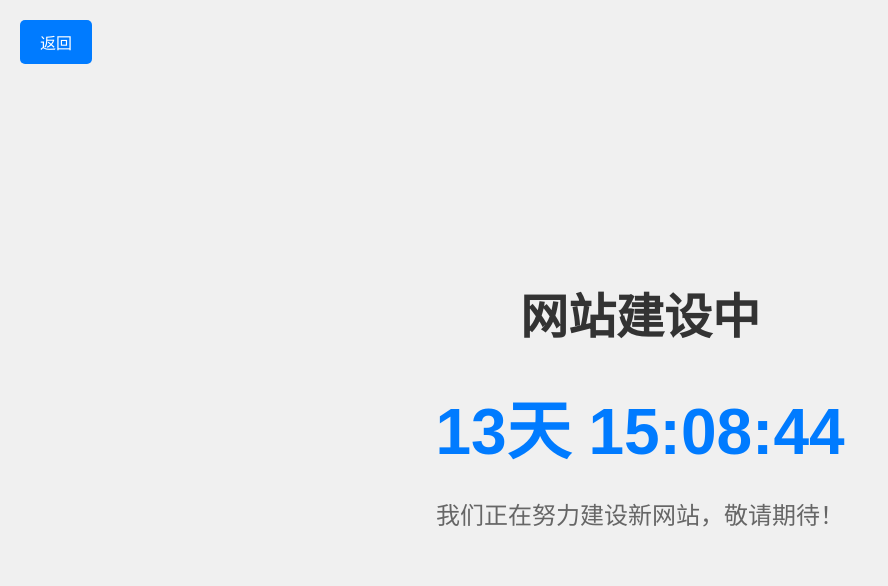
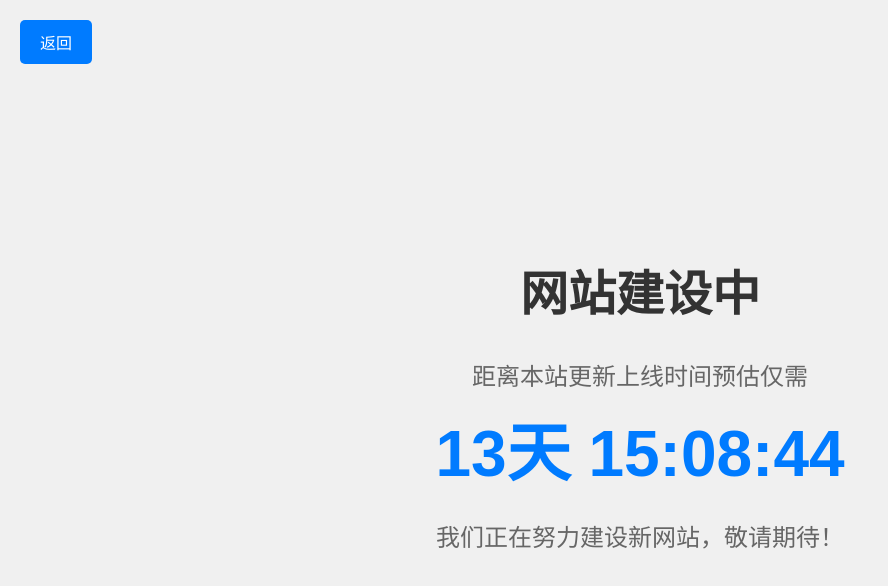
Before and after one commit to CHyaoban/CHyaoban.github.io, a plain HTML site: page html/stop.html in a window 1280 px wide. Shown: the whole page, without its empty margins (0-888 px from the left). Drawn offline with Linux system fonts and the light colour scheme.

Commit message:
Update stop.html

```diff
--- a/html/stop.html
+++ b/html/stop.html
@@ -23,11 +23,18 @@
             font-size: 3em;
             color: #333;
         }
+        .countdown-container {
+            margin: 20px 0;
+        }
+        .countdown-text {
+            font-size: 1.5em;
+            color: #666;
+            margin-bottom: 10px;
+        }
         #countdown {
             font-size: 4em;
             font-weight: bold;
             color: #007bff;
-            margin: 20px 0;
         }
         .message {
             font-size: 1.5em;
@@ -45,6 +52,7 @@
             border-radius: 5px;
             cursor: pointer;
             transition: background-color 0.3s;
+            text-decoration: none;
         }
         .back-button:hover {
             background-color: #0056b3;
@@ -52,10 +60,13 @@
     </style>
 </head>
 <body>
-    <button class="back-button" onclick="goBack()">返回</button>
+    <a href="https://chyaoban.github.io/html/main.html" class="back-button">返回</a>
     <div class="container">
         <h1>网站建设中</h1>
-        <div id="countdown"></div>
+        <div class="countdown-container">
+            <div class="countdown-text">距离本站更新上线时间预估仅需</div>
+            <div id="countdown"></div>
+        </div>
         <p class="message">我们正在努力建设新网站，敬请期待！</p>
     </div>
 
@@ -84,10 +95,6 @@
         const countdownTimer = setInterval(updateCountdown, 1000);
 
         updateCountdown(); // 立即更新倒计时
-
-        function goBack() {
-            window.history.back();
-        }
     </script>
 </body>
 </html>
```
